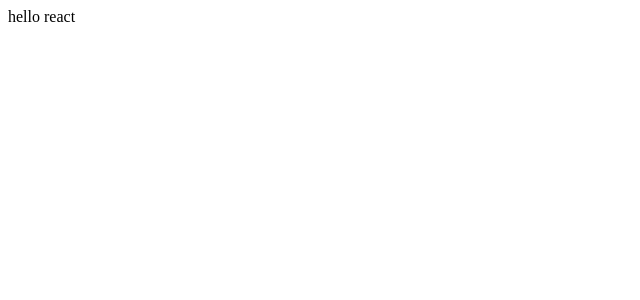
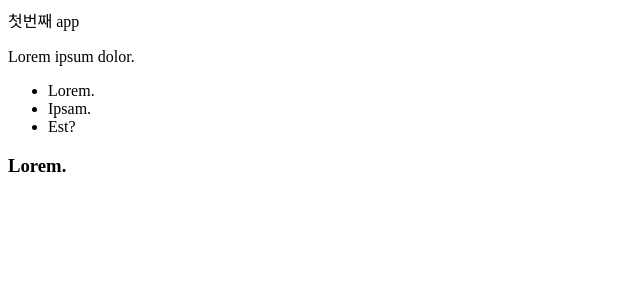
Before and after one commit to KWONYUBIN/react20241105, a React (Vite) app: page / in a window 1280 px wide. Shown: the top 300 px of the page, without its empty margins (0-640 px from the left). Built offline with nearby package versions, Linux system fonts and the light colour scheme.

Commit message:
react 맛보기

```diff
--- /dev/null
+++ b/src/apps/MyApp1.jsx
@@ -0,0 +1,16 @@
+function MyApp1() {
+  return (
+    <div>
+      첫번째 app
+      <p>Lorem ipsum dolor.</p>
+      <ul>
+        <li>Lorem.</li>
+        <li>Ipsam.</li>
+        <li>Est?</li>
+      </ul>
+      <h3>Lorem.</h3>
+    </div>
+  );
+}
+
+export default MyApp1;
--- a/src/main.jsx
+++ b/src/main.jsx
@@ -1,9 +1,9 @@
-import { StrictMode } from 'react'
-import { createRoot } from 'react-dom/client'
-import App from './App.jsx'
+import { StrictMode } from "react";
+import { createRoot } from "react-dom/client";
+import App1 from "./apps/MyApp1.jsx";
 
-createRoot(document.getElementById('root')).render(
+createRoot(document.getElementById("root")).render(
   <StrictMode>
-    <App />
+    <App1 />
   </StrictMode>,
-)
+);
--- /dev/null
+++ b/src/practice/App1.jsx
@@ -0,0 +1,5 @@
+function App1() {
+  return <div></div>;
+}
+
+export default App1;
```
